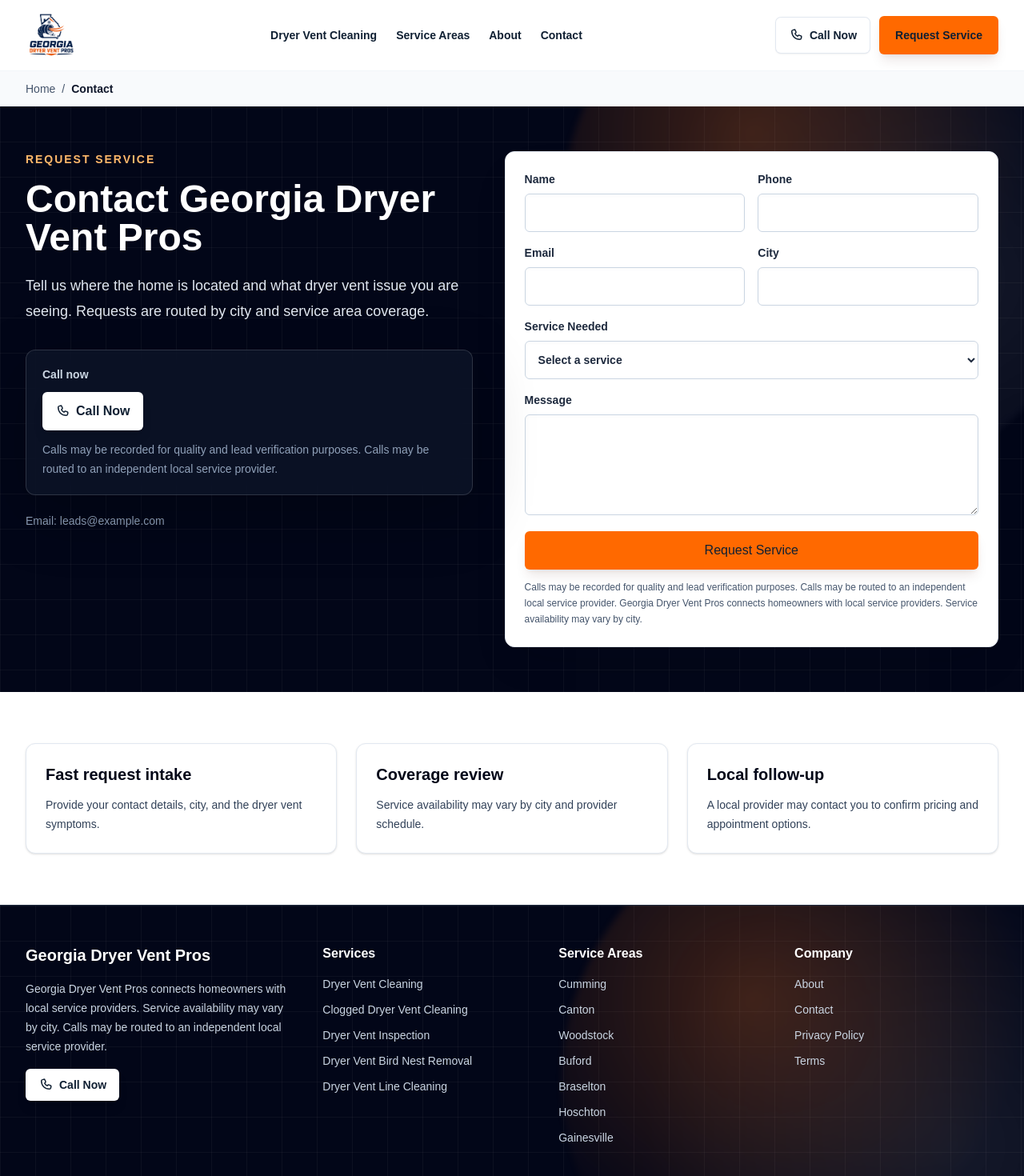
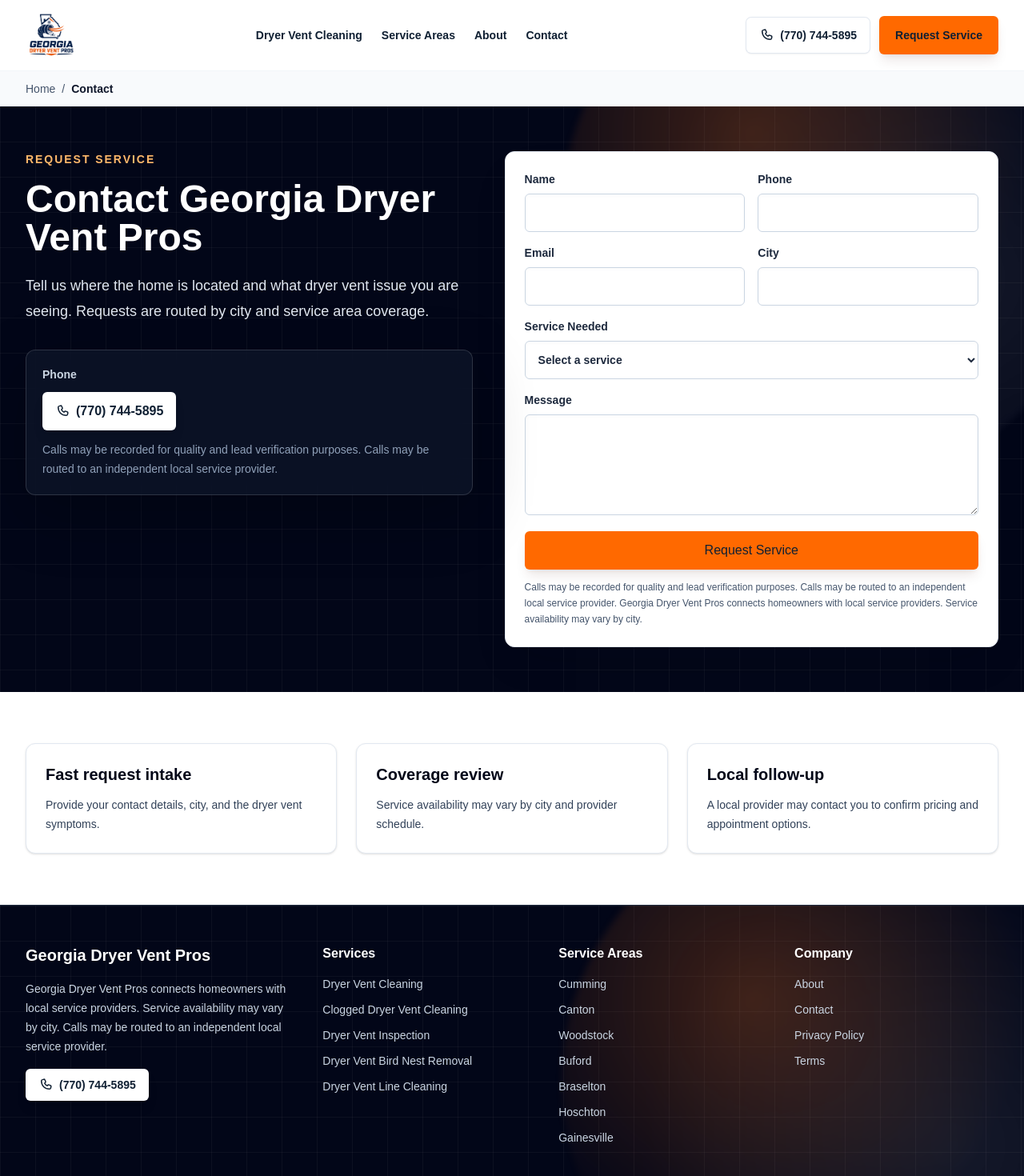
Before and after one commit to RAD786/ga-dryer-vent-pros, a Next.js app: page /contact in a window 1280 px wide. Shown: the top 1470 px of the page at 80% size. Built offline with nearby package versions, Linux system fonts and the light colour scheme.

Commit message:
Image Added/Styling updated on Dryer Vent Cleaning page

```diff
--- a/app/contact/page.tsx
+++ b/app/contact/page.tsx
@@ -2,7 +2,6 @@
 import { Breadcrumbs } from "@/components/Breadcrumbs";
 import { LeadForm } from "@/components/LeadForm";
 import { HeroReveal, MotionItem, Stagger } from "@/components/Motion";
-import { PhoneIcon } from "@/components/PhoneIcon";
 import { PhoneLink } from "@/components/PhoneLink";
 import { siteConfig } from "@/data/site";
 import { pageSeo } from "@/data/seo";
@@ -29,18 +28,12 @@
               Tell us where the home is located and what dryer vent issue you are seeing. Requests are routed by city and service area coverage.
             </p>
             <div className="glass-panel mt-8 rounded-xl p-5">
-              <p className="text-sm font-semibold text-slate-300">Call now</p>
-              <PhoneLink className="focus-ring mt-3 inline-flex min-h-12 items-center gap-2 rounded-md bg-white px-4 text-base font-black !text-[#102033] shadow-lg transition hover:-translate-y-0.5 hover:bg-orange-50">
-                <PhoneIcon />
-                <span>Call Now</span>
-              </PhoneLink>
+              <p className="text-sm font-semibold text-slate-300">Phone</p>
+              <PhoneLink className="focus-ring mt-3 inline-flex min-h-12 items-center gap-2 rounded-md bg-white px-4 text-base font-black !text-[#102033] shadow-lg transition hover:-translate-y-0.5 hover:bg-orange-50" />
               <p className="mt-3 text-sm leading-6 text-slate-400">
                 {siteConfig.callDisclosure} {siteConfig.routingDisclosure}
               </p>
             </div>
-            <p className="mt-5 text-sm leading-6 text-slate-400">
-              Email: <a className="focus-ring rounded-sm text-white hover:text-orange-300" href={`mailto:${siteConfig.email}`}>{siteConfig.email}</a>
-            </p>
           </HeroReveal>
           <HeroReveal delay={0.12}>
             <LeadForm />
--- a/app/dryer-vent-cleaning/page.tsx
+++ b/app/dryer-vent-cleaning/page.tsx
@@ -1,4 +1,5 @@
 import type { Metadata } from "next";
+import Image from "next/image";
 import Link from "next/link";
 import { Breadcrumbs } from "@/components/Breadcrumbs";
 import { ButtonLink } from "@/components/ButtonLink";
@@ -66,7 +67,18 @@
       <section className="py-16">
         <div className="container">
           <h2 className="text-3xl font-black tracking-normal text-slate-950 md:text-4xl">Service requests we route</h2>
-          <Stagger className="mt-8 grid gap-5 md:grid-cols-2 lg:grid-cols-3">
+          <div className="mt-8 grid gap-6 lg:grid-cols-[minmax(0,0.72fr)_minmax(0,1.28fr)] lg:items-stretch lg:gap-7">
+            <FadeIn className="overflow-hidden rounded-xl border border-slate-200 bg-slate-100 shadow-sm">
+              <Image
+                src="/images/dirty-dryer.png"
+                alt="Lint buildup removed during dryer vent cleaning"
+                width={1680}
+                height={937}
+                className="aspect-[4/3] h-full w-full object-cover lg:aspect-auto"
+                sizes="(min-width: 1024px) 32vw, 100vw"
+              />
+            </FadeIn>
+            <Stagger className="grid gap-5 md:grid-cols-2 lg:auto-rows-fr">
               {services.map((service) => (
                 <MotionItem key={service.slug}>
                 <article className="lift-card h-full rounded-xl border border-slate-200 bg-white p-6 shadow-sm">
@@ -76,6 +88,7 @@
                 </MotionItem>
               ))}
             </Stagger>
+          </div>
         </div>
       </section>
 
--- a/components/CTASection.tsx
+++ b/components/CTASection.tsx
@@ -35,9 +35,6 @@
                 Phone links use PhoneLink so city pages can show cluster tracking
                 numbers while global pages use the fallback number.
               */}
-              <span className="sr-only">
-                Call Now
-              </span>
             </div>
           </div>
         </FadeIn>
--- a/components/Footer.tsx
+++ b/components/Footer.tsx
@@ -1,6 +1,5 @@
 import Link from "next/link";
 import { activeCities, services, siteConfig } from "@/data/site";
-import { PhoneIcon } from "@/components/PhoneIcon";
 import { PhoneLink } from "@/components/PhoneLink";
 
 export function Footer() {
@@ -13,10 +12,7 @@
             {siteConfig.disclosure} {siteConfig.routingDisclosure}
           </p>
           <p className="mt-4 flex flex-wrap items-center gap-3 text-sm text-slate-300">
-            <PhoneLink className="focus-ring inline-flex min-h-10 items-center gap-2 rounded-md bg-white px-4 font-bold !text-[#102033] shadow-lg transition hover:-translate-y-0.5 hover:bg-orange-50">
-              <PhoneIcon />
-              <span>Call Now</span>
-            </PhoneLink>
+            <PhoneLink className="focus-ring inline-flex min-h-10 items-center gap-2 rounded-md bg-white px-4 font-bold !text-[#102033] shadow-lg transition hover:-translate-y-0.5 hover:bg-orange-50" />
           </p>
         </div>
         <div>
--- a/components/Header.tsx
+++ b/components/Header.tsx
@@ -5,7 +5,6 @@
 import { useEffect, useState } from "react";
 import { AnimatePresence, motion, useReducedMotion } from "framer-motion";
 import { ButtonLink } from "@/components/ButtonLink";
-import { PhoneIcon } from "@/components/PhoneIcon";
 import { PhoneLink } from "@/components/PhoneLink";
 
 const navItems = [
@@ -56,10 +55,7 @@
           ))}
         </nav>
         <div className="hidden items-center gap-3 lg:flex">
-          <PhoneLink className="focus-ring inline-flex min-h-11 items-center justify-center gap-2 rounded-md bg-white px-4 text-sm font-black !text-[#102033] shadow-sm ring-1 ring-slate-200 transition hover:-translate-y-0.5 hover:bg-slate-50 hover:shadow-md">
-            <PhoneIcon />
-            <span>Call Now</span>
-          </PhoneLink>
+          <PhoneLink className="focus-ring inline-flex min-h-11 items-center justify-center gap-2 rounded-md bg-white px-4 text-sm font-black !text-[#102033] shadow-sm ring-1 ring-slate-200 transition hover:-translate-y-0.5 hover:bg-slate-50 hover:shadow-md" />
           <ButtonLink href="/contact" eventName="request_service_click">Request Service</ButtonLink>
         </div>
         <button
--- a/components/MobileCallBar.tsx
+++ b/components/MobileCallBar.tsx
@@ -1,7 +1,6 @@
 import { siteConfig } from "@/data/site";
 import { PhoneLink } from "@/components/PhoneLink";
 import { ButtonLink } from "@/components/ButtonLink";
-import { PhoneIcon } from "@/components/PhoneIcon";
 
 export function MobileCallBar() {
   return (
@@ -10,10 +9,7 @@
         <PhoneLink
           eventName="sticky_mobile_call_click"
           className="focus-ring pulse-call flex min-h-12 items-center justify-center gap-2 rounded-md bg-orange-500 px-3 text-center text-sm font-black !text-[#102033] transition hover:bg-orange-600"
-        >
-          <PhoneIcon className="h-[17px] w-[17px]" />
-          <span>Call Now</span>
-        </PhoneLink>
+        />
         <ButtonLink
           href="/contact"
           variant="secondary"
--- a/components/PhoneLink.tsx
+++ b/components/PhoneLink.tsx
@@ -43,7 +43,7 @@
       {children ?? (
         <>
           <PhoneIcon />
-          <span>{labelPrefix || "Call Now"}</span>
+          <span>{labelPrefix ? `${labelPrefix} ${phone.display}` : phone.display}</span>
         </>
       )}
     </a>
```
Also changed, not shown: 1 other file (tests, documents, lock files or other folders). Lines whose indentation alone changed are shown as unchanged.
